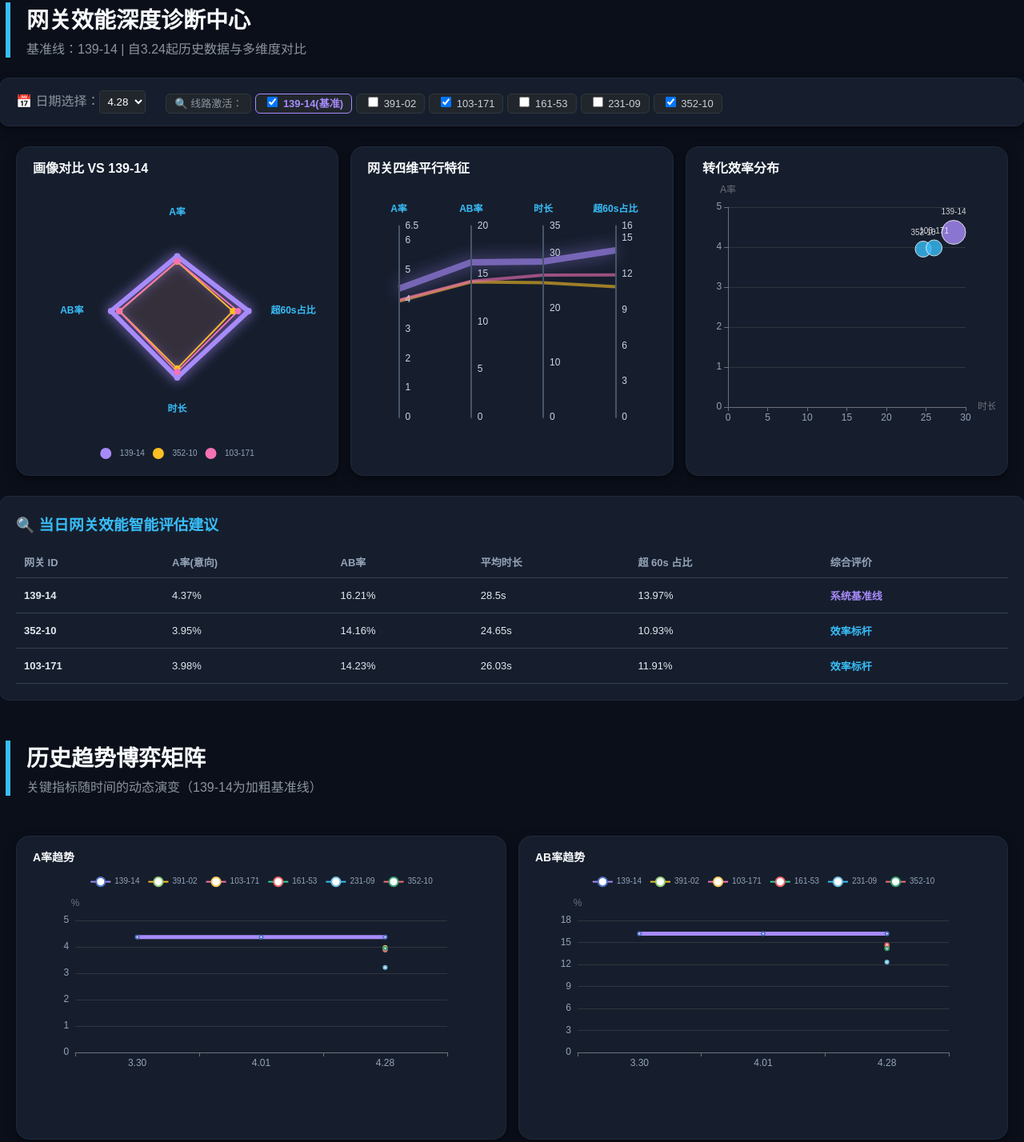
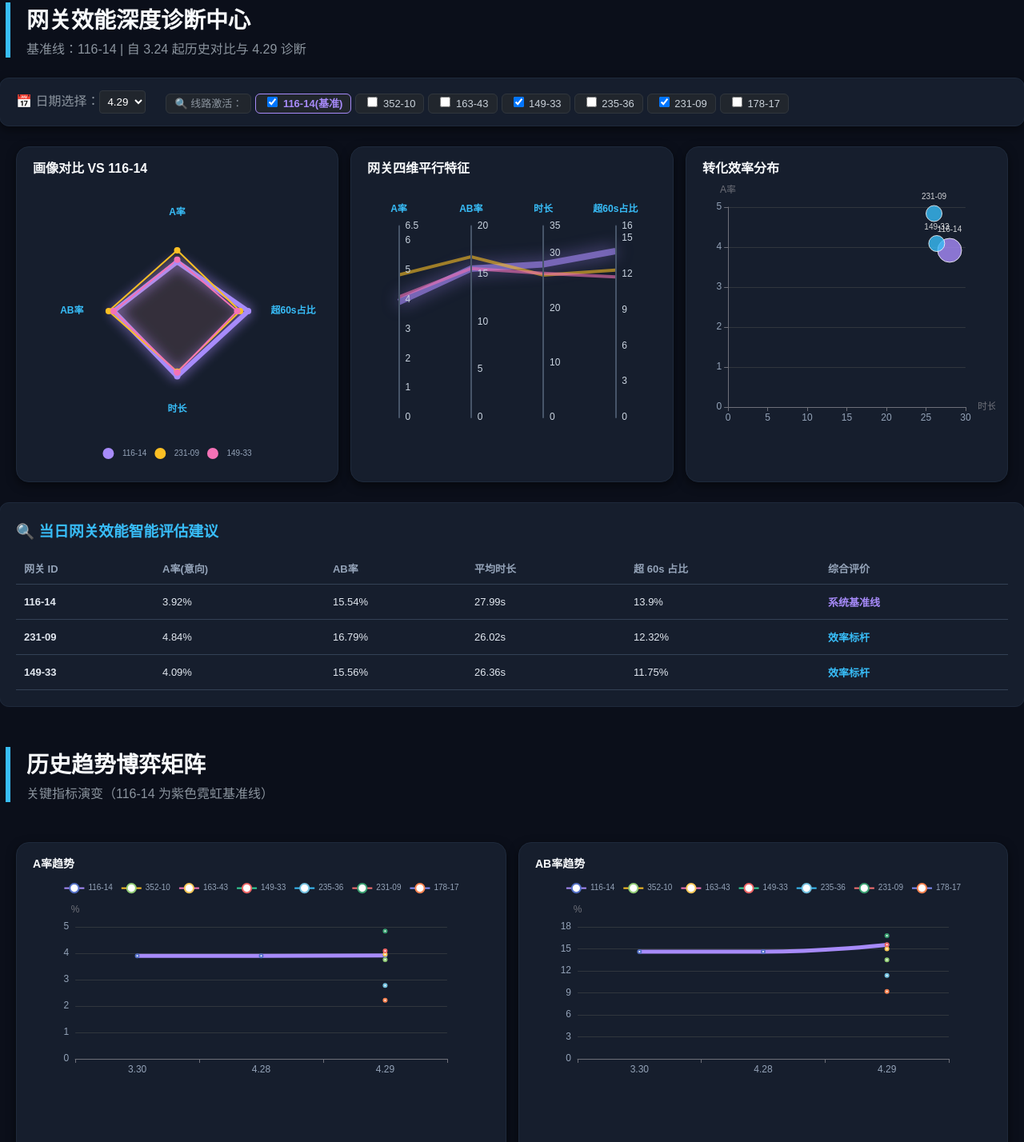
Before and after one commit to miaojingou666-maker/my-dashboard2, a plain HTML site: page index.html in a window 1280 px wide. Shown: the part 17-1445 px from the top of the page at 80% size. Drawn offline with nearby package versions, Linux system fonts and the light colour scheme.

Commit message:
Add files via upload

```diff
--- a/index.html
+++ b/index.html
@@ -13,7 +13,7 @@
         .checkbox-group label { background: #21262d; color: #c9d1d9; border: 1px solid #30363d; padding: 4px 10px; border-radius: 6px; cursor: pointer; font-size: 13px; margin-right: 5px; transition: all 0.3s; }
         .checkbox-group label:hover { border-color: #38bdf8; color: #38bdf8; }
         .container { width: 100%; max-width: 1400px; display: grid; grid-template-columns: 1fr 1fr 1fr; gap: 15px; margin-bottom: 25px; }
-        .card { background: #161e2d; border: 1px solid #1e293b; border-radius: 16px; padding: 15px; box-shadow: 0 4px 12px rgba(0,0,0,0.5); min-height: 380px; box-sizing: border-box; }
+        .card { background: #161e2d; border: 1px solid #1e293b; border-radius: 16px; padding: 15px; box-shadow: 0 4px 12px rgba(0,0,0,0.5); min-height: 420px; box-sizing: border-box; }
         #radar-chart, #parallel-chart, #scatter-chart { width: 100%; height: 380px; }
         .analysis-box { width: 100%; max-width: 1360px; background: #161e2d; border-radius: 12px; padding: 20px; border: 1px solid #1e293b; margin-bottom: 25px; }
         table { width: 100%; border-collapse: collapse; text-align: left; font-size: 13px; }
@@ -27,7 +27,7 @@
 
 <div class="dashboard-header">
     <h1>网关效能深度诊断中心</h1>
-    <p>基准线：139-14 | 自3.24起历史数据与多维度对比</p>
+    <p>基准线：116-14 | 自 3.24 起历史对比与 4.29 诊断</p>
 </div>
 
 <div class="control-panel">
@@ -51,7 +51,7 @@
 
 <div class="dashboard-header" style="margin-top: 25px;">
     <h1>历史趋势博弈矩阵</h1>
-    <p>关键指标随时间的动态演变（139-14为加粗基准线）</p>
+    <p>关键指标演变（116-14 为紫色霓虹基准线）</p>
 </div>
 <div class="trend-grid-container">
     <div class="card"><div id="t-a"></div></div>
@@ -61,20 +61,23 @@
 </div>
 
 <script>
-    // 历史数据库
     const HISTORY_DATA = {
-        "3.30": { "261-03": [4.59, 16.21, 26.98, 12.74], "139-14": [4.37, 16.21, 28.50, 13.97] },
-        "4.01": { "261-03": [5.12, 17.44, 28.88, 13.59], "139-14": [4.37, 16.21, 28.50, 13.97] },
-        "4.28": { // 4.28 投喂数据
-            "139-14": [4.37, 16.21, 28.50, 13.97], "391-02": [3.89, 14.58, 26.68, 12.19],
-            "103-171": [3.98, 14.23, 26.03, 11.91], "161-53": [3.89, 14.66, 27.57, 13.47],
-            "231-09": [3.22, 12.34, 25.08, 10.97], "352-10": [3.95, 14.16, 24.65, 10.93]
+        "3.30": { "116-14": [3.90, 14.62, 26.89, 13.04] },
+        "4.28": { "116-14": [3.90, 14.62, 26.89, 13.04] },
+        "4.29": {
+            "116-14": [3.92, 15.54, 27.99, 13.90],
+            "352-10": [3.76, 13.50, 24.18, 11.06],
+            "163-43": [3.96, 15.00, 26.41, 12.52],
+            "149-33": [4.09, 15.56, 26.36, 11.75],
+            "235-36": [2.78, 11.36, 23.42, 10.52],
+            "231-09": [4.84, 16.79, 26.02, 12.32],
+            "178-17": [2.22, 9.20, 19.56, 7.19]
         }
     };
 
-    const targetList = ['139-14','391-02','103-171','161-53','231-09','352-10'];
-    let activeGatewayIds = ['139-14', '352-10', '103-171'];
-    const colorPalette = ['#a78bfa', '#fbbf24', '#f472b6', '#34d399', '#38bdf8', '#f87171'];
+    const targetList = ['116-14','352-10','163-43','149-33','235-36','231-09','178-17'];
+    let activeGatewayIds = ['116-14', '231-09', '149-33'];
+    const colorPalette = ['#a78bfa', '#fbbf24', '#f472b6', '#34d399', '#38bdf8', '#f87171', '#818cf8'];
     let charts = {};
 
     window.onload = function() {
@@ -88,12 +91,12 @@
     function initUI() {
         const sel = document.getElementById('date-select');
         Object.keys(HISTORY_DATA).forEach(d => sel.add(new Option(d, d)));
-        sel.value = "4.28";
+        sel.value = "4.29";
         const filterGroup = document.getElementById('gateway-filters');
         targetList.forEach(id => {
             const isChecked = activeGatewayIds.includes(id) ? 'checked' : '';
-            const labelStyle = id === '139-14' ? 'style="border-color:#a78bfa; color:#a78bfa; font-weight:bold"' : '';
-            filterGroup.innerHTML += `<label ${labelStyle}><input type="checkbox" value="${id}" ${isChecked} onchange="updateGatewayFilter(this)"> ${id}${id==='139-14'?'(基准)':''}</label>`;
+            const labelStyle = id === '116-14' ? 'style="border-color:#a78bfa; color:#a78bfa; font-weight:bold"' : '';
+            filterGroup.innerHTML += `<label ${labelStyle}><input type="checkbox" value="${id}" ${isChecked} onchange="updateGatewayFilter(this)"> ${id}${id==='116-14'?'(基准)':''}</label>`;
         });
     }
 
@@ -113,12 +116,11 @@
     function refreshAll() {
         const date = document.getElementById('date-select').value;
         const dayData = HISTORY_DATA[date];
-        const benchmark = dayData['139-14'] || [0,0,0,0];
+        const benchmark = dayData['116-14'] || [0,0,0,0];
 
-        // 1. 雷达图
         charts['radar-chart'].setOption({
             color: colorPalette,
-            title: { text: '画像对比 VS 139-14', textStyle: {color: '#f8fafc', fontSize: 16} },
+            title: { text: '画像对比 VS 116-14', textStyle: {color: '#f8fafc', fontSize: 16} },
             legend: { bottom: 0, textStyle: {color: '#94a3b8', fontSize: 10}, icon: 'circle', data: activeGatewayIds, selectedMode: true },
             radar: {
                 indicator: [{name:'A率',max:6.5},{name:'AB率',max:20},{name:'时长',max:35},{name:'超60s占比',max:16}],
@@ -129,12 +131,11 @@
             series: activeGatewayIds.map((id, index) => ({
                 name: id, type: 'radar', data: [{name: id, value: dayData[id]}],
                 itemStyle: { color: colorPalette[index % colorPalette.length] },
-                lineStyle: { width: id === '139-14' ? 6 : 2, shadowBlur: id === '139-14' ? 15 : 0, shadowColor: colorPalette[index % colorPalette.length] },
+                lineStyle: { width: id === '116-14' ? 6 : 2, shadowBlur: id === '116-14' ? 15 : 0, shadowColor: colorPalette[index % colorPalette.length] },
                 areaStyle: {opacity: 0.05}
             }))
         }, true);
 
-        // 2. 平行特征图
         charts['parallel-chart'].setOption({
             animation: true, animationDuration: 2000, animationEasing: 'exponentialOut',
             title: { text: '网关四维平行特征', textStyle: {color: '#f8fafc', fontSize: 16} },
@@ -147,25 +148,23 @@
             parallel: { left: '12%', right: '15%', bottom: '15%', top: '22%', parallelAxisDefault: { axisLine: {lineStyle: {color: '#475569', width: 2}}, axisTick: { show: false }, splitLine: { show: false } } },
             series: activeGatewayIds.map((id, index) => ({
                 name: id, type: 'parallel',
-                lineStyle: { width: id === '139-14' ? 8 : 4, opacity: 0.6, color: colorPalette[index % colorPalette.length], shadowBlur: id === '139-14' ? 20 : 0, shadowColor: colorPalette[index % colorPalette.length] },
+                lineStyle: { width: id === '116-14' ? 8 : 4, opacity: 0.6, color: colorPalette[index % colorPalette.length], shadowBlur: id === '116-14' ? 20 : 0, shadowColor: colorPalette[index % colorPalette.length] },
                 emphasis: { lineStyle: { width: 10, opacity: 1, shadowBlur: 20 }, label: { show: true, formatter: '{a}', color: 'inherit', fontWeight: 'bold', position: 'end' } },
                 data: [dayData[id]]
             }))
         }, true);
 
-        // 3. 散点图
         charts['scatter-chart'].setOption({
             title: { text: '转化效率分布', textStyle: {color: '#f8fafc', fontSize: 16} },
             xAxis: { name: '时长', axisLabel: {color: '#94a3b8'}, splitLine: {show: false} },
             yAxis: { name: 'A率', axisLabel: {color: '#94a3b8'}, splitLine: {lineStyle: {color: '#30363d'}} },
             series: [{
-                type: 'scatter', data: activeGatewayIds.map(id => [dayData[id][2], dayData[id][0], id]), symbolSize: (val) => val[2] === '139-14' ? 30 : 20,
-                itemStyle: { color: (params) => params.data[2] === '139-14' ? '#a78bfa' : '#38bdf8', borderColor: '#fff', borderWidth: 1 },
+                type: 'scatter', data: activeGatewayIds.map(id => [dayData[id][2], dayData[id][0], id]), symbolSize: (val) => val[2] === '116-14' ? 30 : 20,
+                itemStyle: { color: (params) => params.data[2] === '116-14' ? '#a78bfa' : '#38bdf8', borderColor: '#fff', borderWidth: 1 },
                 label: { show: true, formatter: '{@[2]}', position: 'top', color: '#fff', fontSize: 10 }
             }]
         }, true);
 
-        // 4. 趋势
         const dates = Object.keys(HISTORY_DATA);
         const metrics = [['t-a', 0, 'A率趋势', '%'], ['t-ab', 1, 'AB率趋势', '%'], ['t-dur', 2, '时长趋势', 's'], ['t-60s', 3, '占比趋势', '%']];
         metrics.forEach(m => {
@@ -176,7 +175,7 @@
                 yAxis: { type: 'value', name: m[3], axisLabel: {color: '#94a3b8'}, splitLine: {lineStyle: {color: '#30363d'}} },
                 grid: { top: '30%', bottom: '15%', left: '10%', right: '10%' },
                 series: targetList.map((id, index) => ({
-                    name: id, type: 'line', smooth: true, lineStyle: { width: id === '139-14' ? 5 : 2, color: colorPalette[index % colorPalette.length] },
+                    name: id, type: 'line', smooth: true, lineStyle: { width: id === '116-14' ? 5 : 2, color: colorPalette[index % colorPalette.length] },
                     data: dates.map(d => HISTORY_DATA[d][id] ? HISTORY_DATA[d][id][m[1]] : null)
                 }))
             }, true);
@@ -186,9 +185,9 @@
         tbody.innerHTML = activeGatewayIds.map(id => {
             const [a, ab, dur, s60] = dayData[id];
             let advice = "";
-            if (id === '139-14') advice = '<b style="color:#a78bfa">系统基准线</b>';
-            else if (a >= benchmark[0] * 0.9 && s60 <= benchmark[3]) advice = '<b style="color:#38bdf8">效率标杆</b>';
-            else if (a < 3.5 || s60 > 15) advice = '<b style="color:#f87171">低于预期</b>';
+            if (id === '116-14') advice = '<b style="color:#a78bfa">系统基准线</b>';
+            else if (a >= benchmark[0] && s60 <= benchmark[3]) advice = '<b style="color:#38bdf8">效率标杆</b>';
+            else if (a < 3.0 || s60 > 15) advice = '<b style="color:#f87171">低于预期</b>';
             else advice = '常规持平';
             return `<tr><td><b>${id}</b></td><td>${a}%</td><td>${ab}%</td><td>${dur}s</td><td>${s60}%</td><td>${advice}</td></tr>`;
         }).join('');
```
